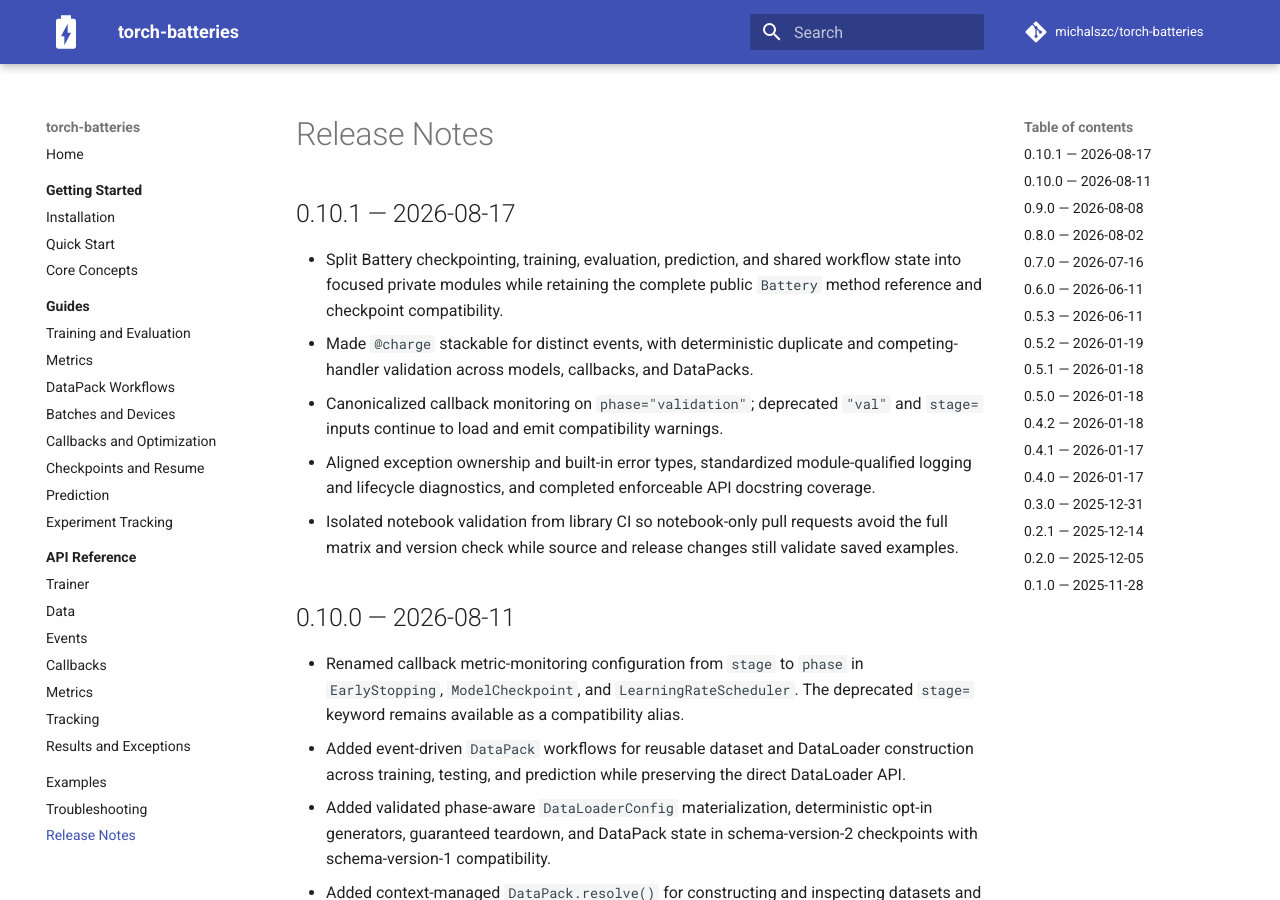
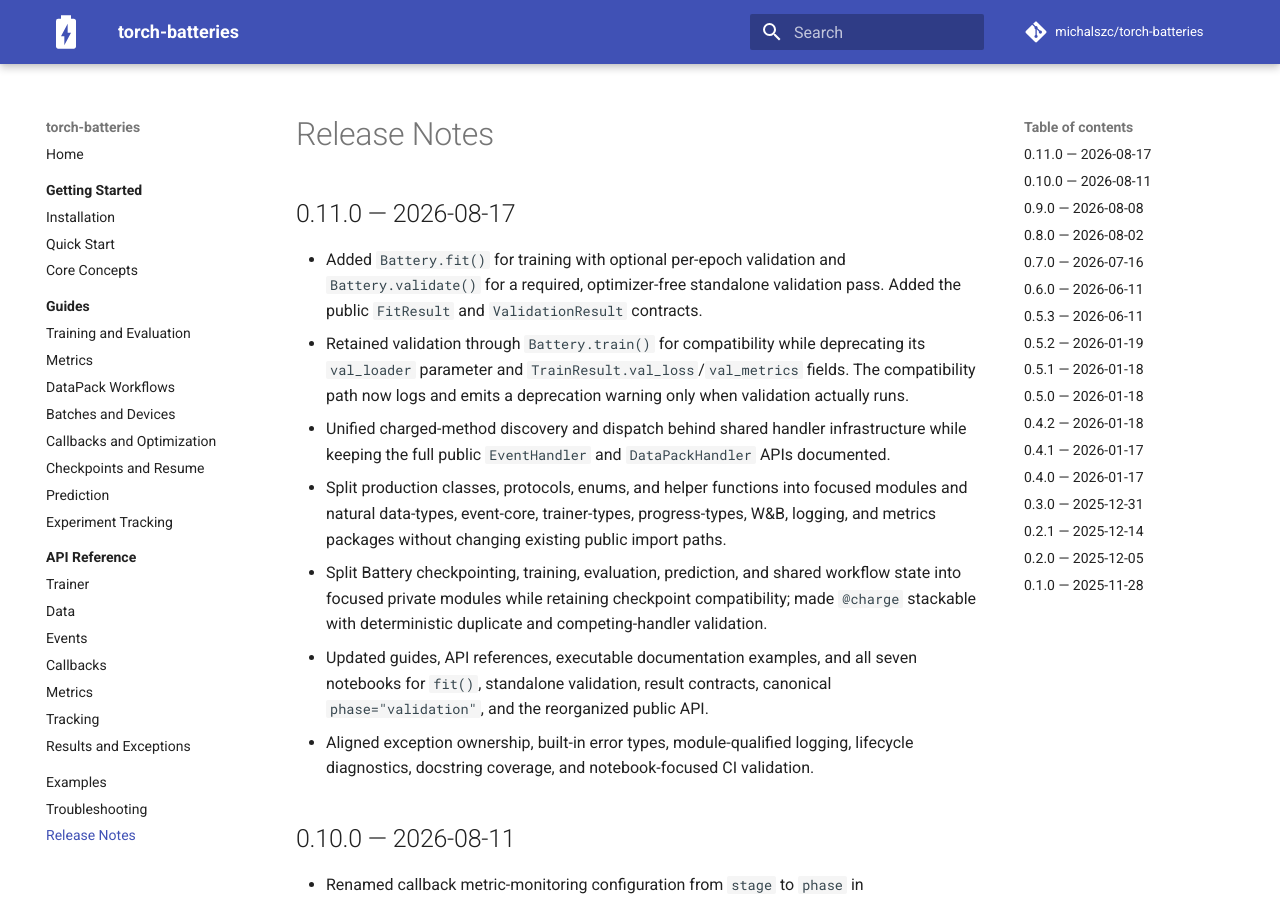
Before and after one commit to michalszc/torch-batteries, an MkDocs documentation site: the page built from documentation/release-notes.md, in a window 1280 px wide and 900 px high. Built offline with MkDocs 1.6.1 and Material for MkDocs 9.7.7, drawn with Linux system fonts in a browser that asks for light colours; comment, search, counter and statistics services are not loaded.

Commit message:
chore(release): prepare version 0.11.0

````diff
--- a/documentation/release-notes.md
+++ b/documentation/release-notes.md
@@ -1,19 +1,27 @@
 # Release Notes
 
-## 0.10.1 — 2026-08-17
+## 0.11.0 — 2026-08-17
 
+- Added `Battery.fit()` for training with optional per-epoch validation and
+  `Battery.validate()` for a required, optimizer-free standalone validation pass.
+  Added the public `FitResult` and `ValidationResult` contracts.
+- Retained validation through `Battery.train()` for compatibility while deprecating
+  its `val_loader` parameter and `TrainResult.val_loss`/`val_metrics` fields. The
+  compatibility path now logs and emits a deprecation warning only when validation
+  actually runs.
+- Unified charged-method discovery and dispatch behind shared handler infrastructure
+  while keeping the full public `EventHandler` and `DataPackHandler` APIs documented.
+- Split production classes, protocols, enums, and helper functions into focused
+  modules and natural data-types, event-core, trainer-types, progress-types, W&B,
+  logging, and metrics packages without changing existing public import paths.
 - Split Battery checkpointing, training, evaluation, prediction, and shared workflow
-  state into focused private modules while retaining the complete public `Battery`
-  method reference and checkpoint compatibility.
-- Made `@charge` stackable for distinct events, with deterministic duplicate and
-  competing-handler validation across models, callbacks, and DataPacks.
-- Canonicalized callback monitoring on `phase="validation"`; deprecated `"val"` and
-  `stage=` inputs continue to load and emit compatibility warnings.
-- Aligned exception ownership and built-in error types, standardized module-qualified
-  logging and lifecycle diagnostics, and completed enforceable API docstring coverage.
-- Isolated notebook validation from library CI so notebook-only pull requests avoid
-  the full matrix and version check while source and release changes still validate
-  saved examples.
+  state into focused private modules while retaining checkpoint compatibility; made
+  `@charge` stackable with deterministic duplicate and competing-handler validation.
+- Updated guides, API references, executable documentation examples, and all seven
+  notebooks for `fit()`, standalone validation, result contracts, canonical
+  `phase="validation"`, and the reorganized public API.
+- Aligned exception ownership, built-in error types, module-qualified logging,
+  lifecycle diagnostics, docstring coverage, and notebook-focused CI validation.
 
 ## 0.10.0 — 2026-08-11
 
--- a/pyproject.toml
+++ b/pyproject.toml
@@ -4,7 +4,7 @@ build-backend = "setuptools.build_meta"
 
 [project]
 name = "torch-batteries"
-version = "0.10.1"
+version = "0.11.0"
 description = "A lightweight Python package that supplies batteries-included abstractions for PyTorch workflows"
 readme = "README.md"
 requires-python = ">=3.12"
--- a/src/torch_batteries/__init__.py
+++ b/src/torch_batteries/__init__.py
@@ -38,11 +38,11 @@ class MyModel(nn.Module):
         )
 
 battery = Battery(model, optimizer=optimizer) # Auto-detects device
-battery.train(train_loader, val_loader, epochs=10)
+battery.fit(train_loader, val_loader, epochs=10)
 ```
 """
 
-__version__ = "0.10.1"
+__version__ = "0.11.0"
 __author__ = ["Michal Szczygiel", "Arkadiusz Paterak", "Antoni Zięciak"]
 
 # Import main components
````
Also changed, not shown: 8 other files.
